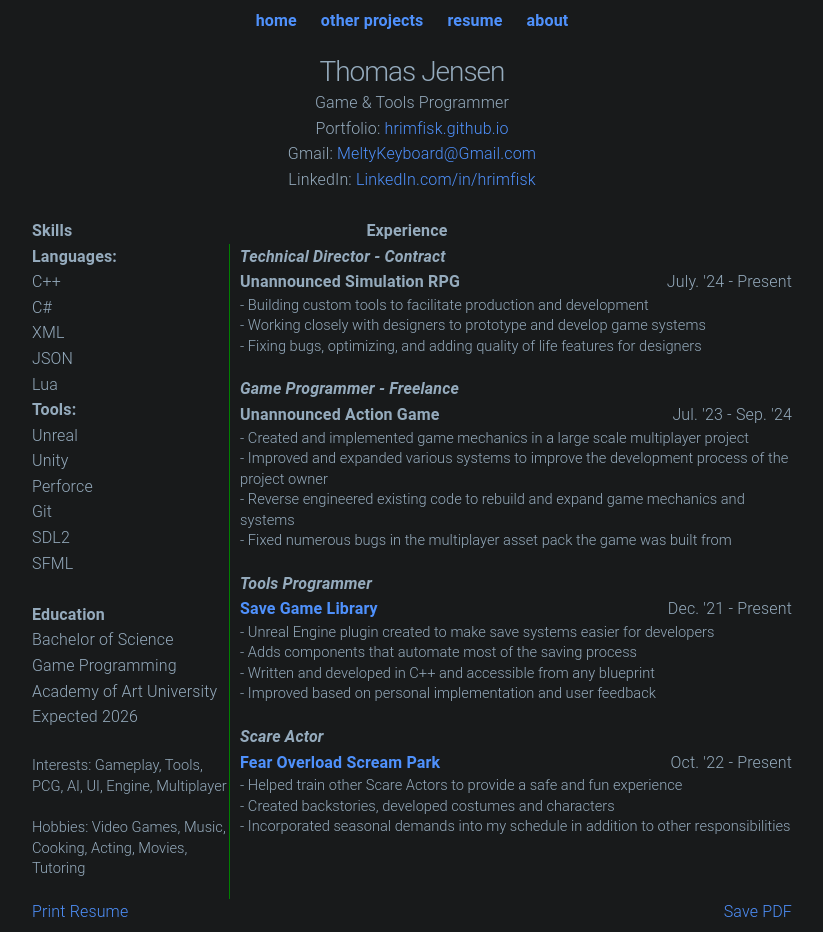
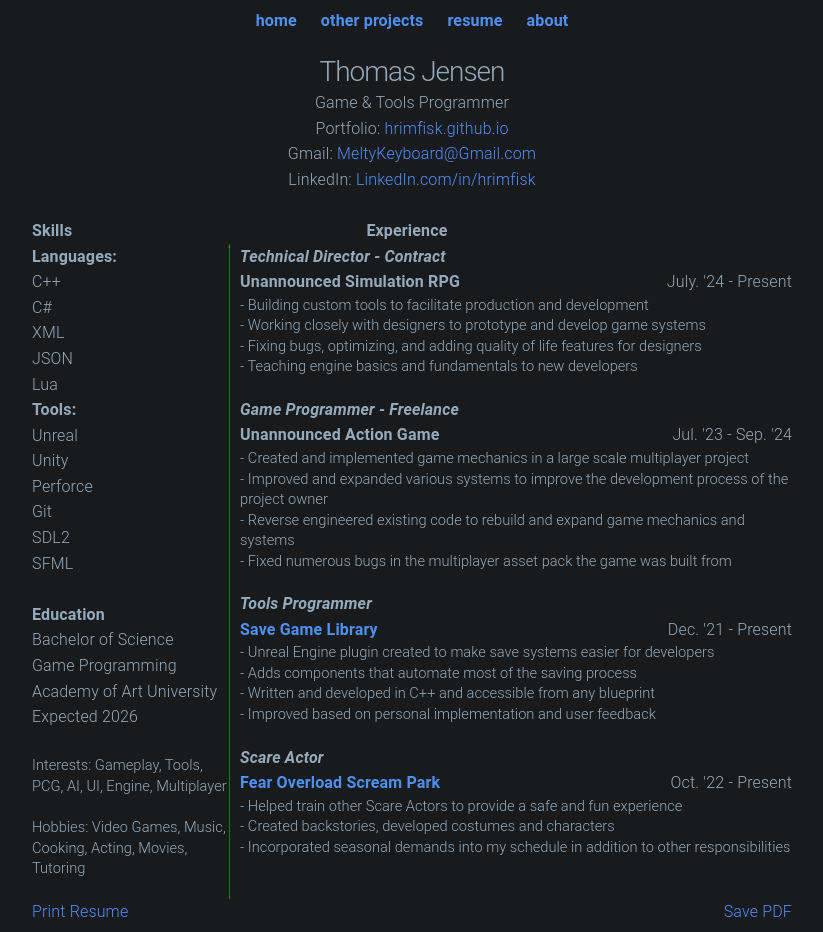
Before and after one commit to hrimfisk/hrimfisk.github.io, a Jekyll site: the page built from resume.md, in a window 1280 px wide. Shown: the whole page, without its empty margins (228-1051 px from the left). Built offline with Jekyll 4.4.1, drawn with Linux system fonts in a browser that asks for light colours.

Commit message:
Update resume.md

```diff
--- a/resume.md
+++ b/resume.md
@@ -130,6 +130,7 @@ LinkedIn: <a href="https://www.linkedin.com/in/hrimfisk/">LinkedIn.com/in/hrimfi
                     - Building custom tools to facilitate production and development<br>
                     - Working closely with designers to prototype and develop game systems<br>
                     - Fixing bugs, optimizing, and adding quality of life features for designers<br>
+                    - Teaching engine basics and fundamentals to new developers<br>
                     </h6>
                 </p>
                 <p style="text-align: left;">
```
